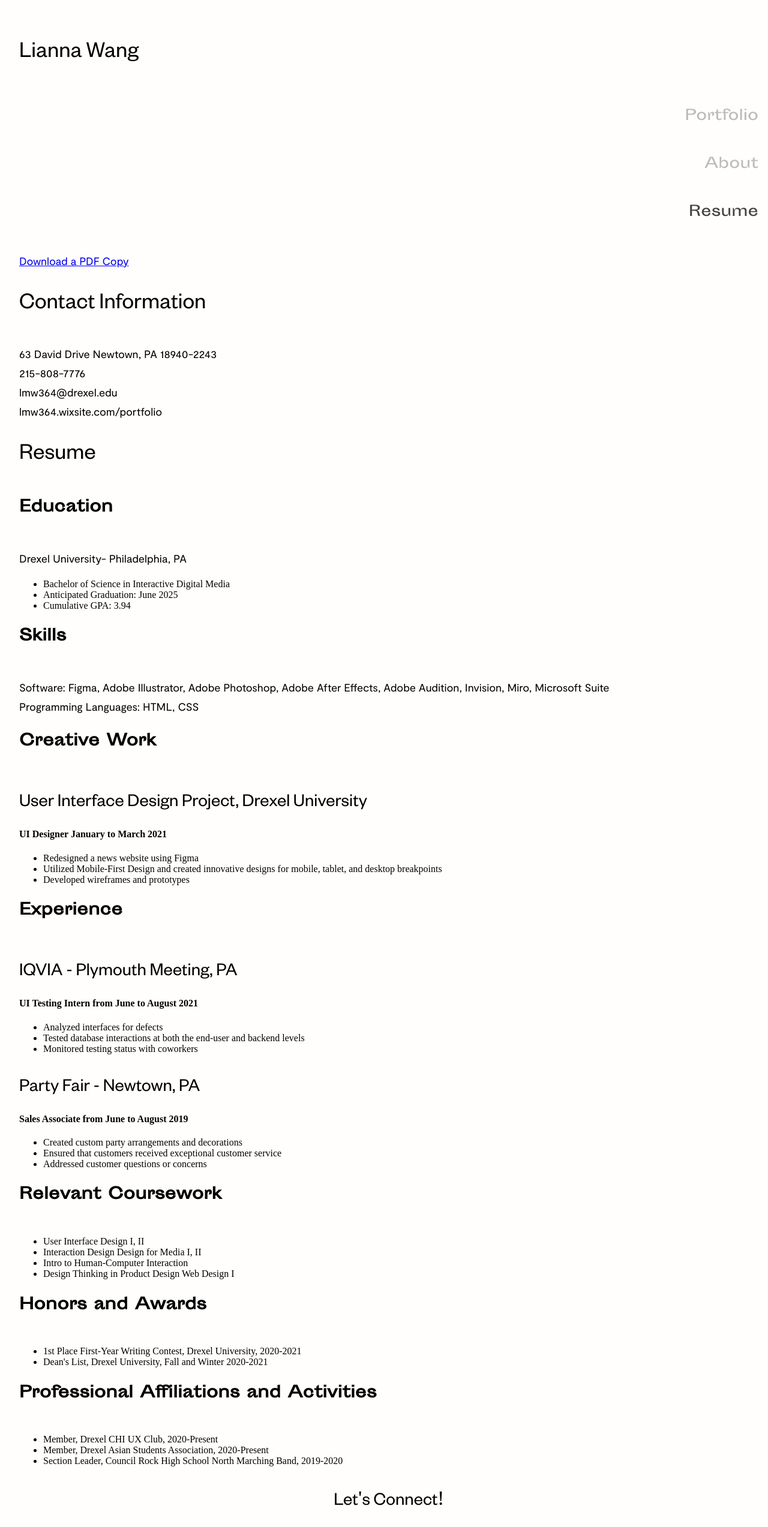
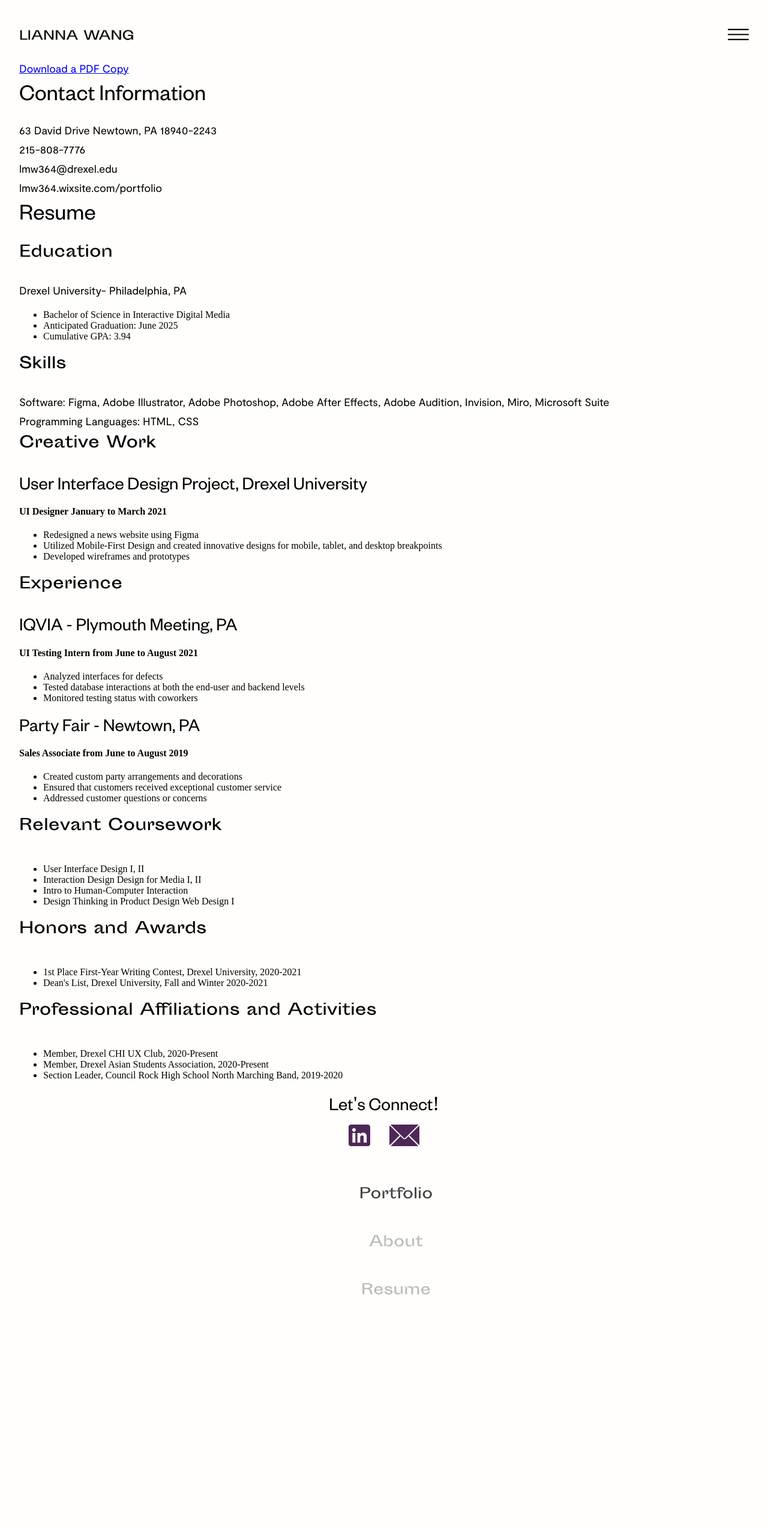
Before and after one commit to liannawang/IDM221-LMW364, a plain HTML site: page resume.html in a window 1280 px wide. Shown: the top 2546 px of the page at 60% size. After the commit the page ends 2249 px from the top, so only its background shows below. Drawn offline with Linux system fonts and the light colour scheme; a script that the page names is missing.

Commit message:
fixed margin errors
changed margins to 0 so that webpage is more centered

```diff
--- a/resume.html
+++ b/resume.html
@@ -10,15 +10,14 @@
 </head>
 <body>
     <header>
-        <h1>Lianna Wang</h1>
-        <nav>
-        <ul>
-          <li><a href="index.html">Portfolio</a></li>
-          <li><a href="about.html">About</a></li>
-          <li><a href="Resume.pdf" class="active">Resume</a></li>
-        </ul>
-    </nav>
-    </header>
+        <div class="navbar">
+            <a href="index.html"><img src="pictures/logo.png" class="logo"></a>
+          <nav>
+            <a href="menu.html"><img src="pictures/menu.png" class="menu-icon"></a>
+          </nav>
+        </div>
+
+      </header>
 
       <main>
           <p>
@@ -96,6 +95,15 @@
         <h3>Let's Connect!</h3>
         <a href="https://www.linkedin.com/in/lianna-wang-20b5b3206"><img src="pictures/linkedin icon.png"></a>
         <a href = "mailto: lmw364@drexel.edu"><img src="pictures/mail icon purp.png"></a>
+
+        <nav>
+            <ul>
+              <li><a href="index.html" class="active">Portfolio</a></li>
+              <li><a href="about.html">About</a></li>
+              <li><a href="resume.html">Resume</a></li>
+            </ul>
+          </nav>
       </footer>
+
 </body>
 </html>
--- a/style.css
+++ b/style.css
@@ -51,24 +51,29 @@ h1{
   font-size: 2.43em;
   font-weight: 100;
   padding-bottom: 1.56rem;
+  margin: 0rem;
 
 }
 
 h2{
   font-family: Sporting, Georgia, 'Times New Roman', Times, serif;
   font-size: 1.625rem;
+  font-weight:100;
   padding-bottom: 1.56rem;
+  margin:0rem;
 }
 
 h3{
   font-family: Founding,Georgia, 'Times New Roman', Times, serif;
   font-size: 1.94rem;
   font-weight: 100;
+  margin:0rem;
 }
 
 .work p{
   padding-bottom: 3.125rem;
   width:100%;
+  margin:0rem;
 }
 
 p{
@@ -76,12 +81,14 @@ p{
   font-size: 1.125rem;
   line-height: 2rem;
   width:100%;
+  margin:0rem;
 }
 
 body{
   background-color: #FFFEFC;
   /*margin: 2rem auto;*/
-  padding: 1.5rem;
+  margin:0rem;
+  padding: 2rem;
   width: 100%;
 
 }
@@ -111,18 +118,21 @@ body{
 
 nav{
   flex: 1;
-  text-align: right;
+  text-align:center;
   width:100%;
   font-family: Sporting, Georgia, 'Times New Roman', Times, serif;
   font-size: 1.5rem;
   line-height: 5rem;
 }
 
+nav ul{
+  list-style-type:none;
+}
 
 nav ul li {
-  list-style: none;
   display: inline-block;
-  margin-right: 1.875rem;
+  /*margin-right: 1.875rem;*/
+  text-decoration: none;
   width:100%
 }
 
@@ -138,6 +148,10 @@ nav ul li a.active {
   color: #444;
 }
 
+li{
+  display: list-item;
+}
+
 footer{
   text-align: center;
   width:100%;
```
Also changed, not shown: about.html (+9 -0 lines), dancemag.html (+8 -0 lines), index.html (+13 -3 lines), menu.html (+1 -1 lines), reflectly.html (+8 -0 lines), tagteam.html (+8 -0 lines), 1 other file.
